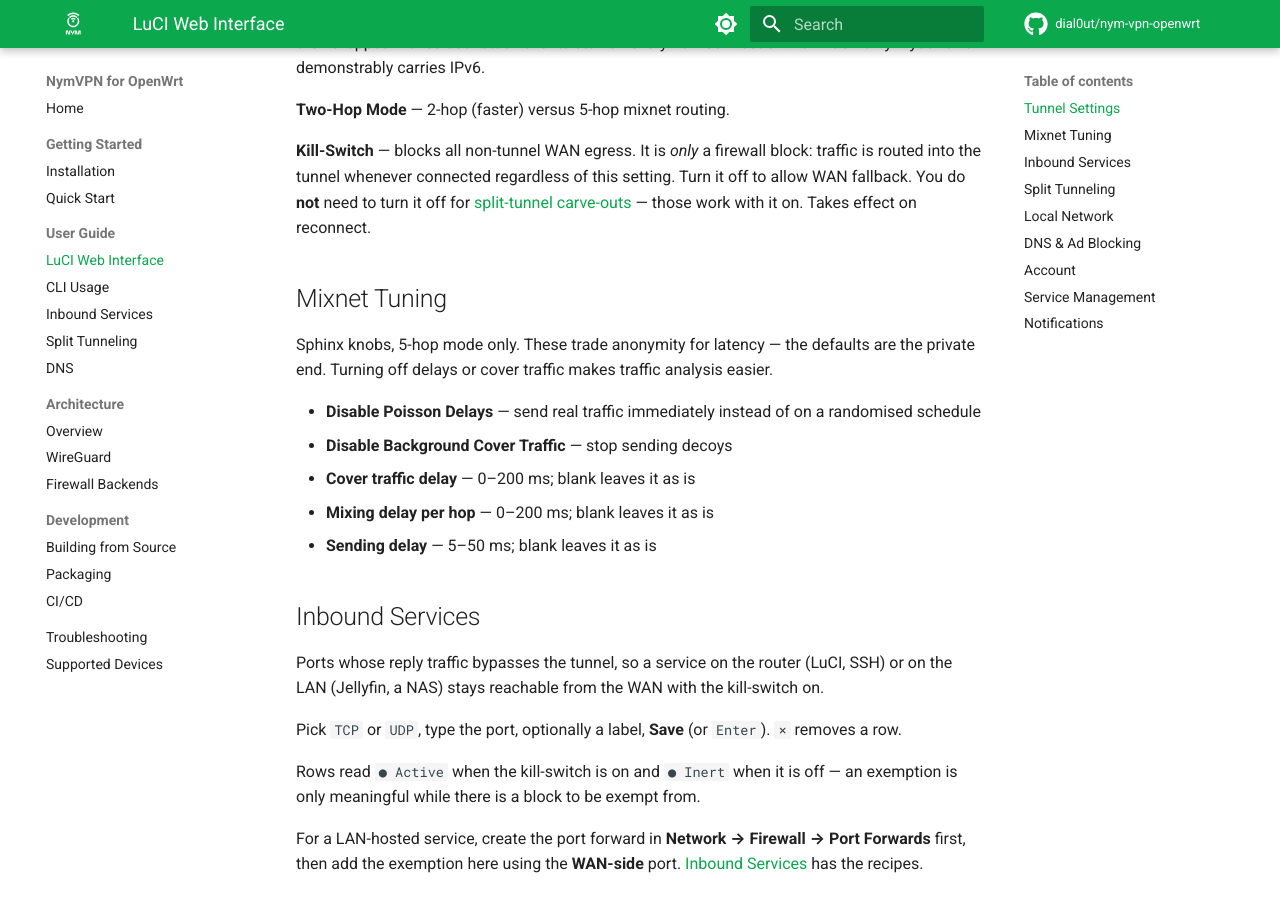
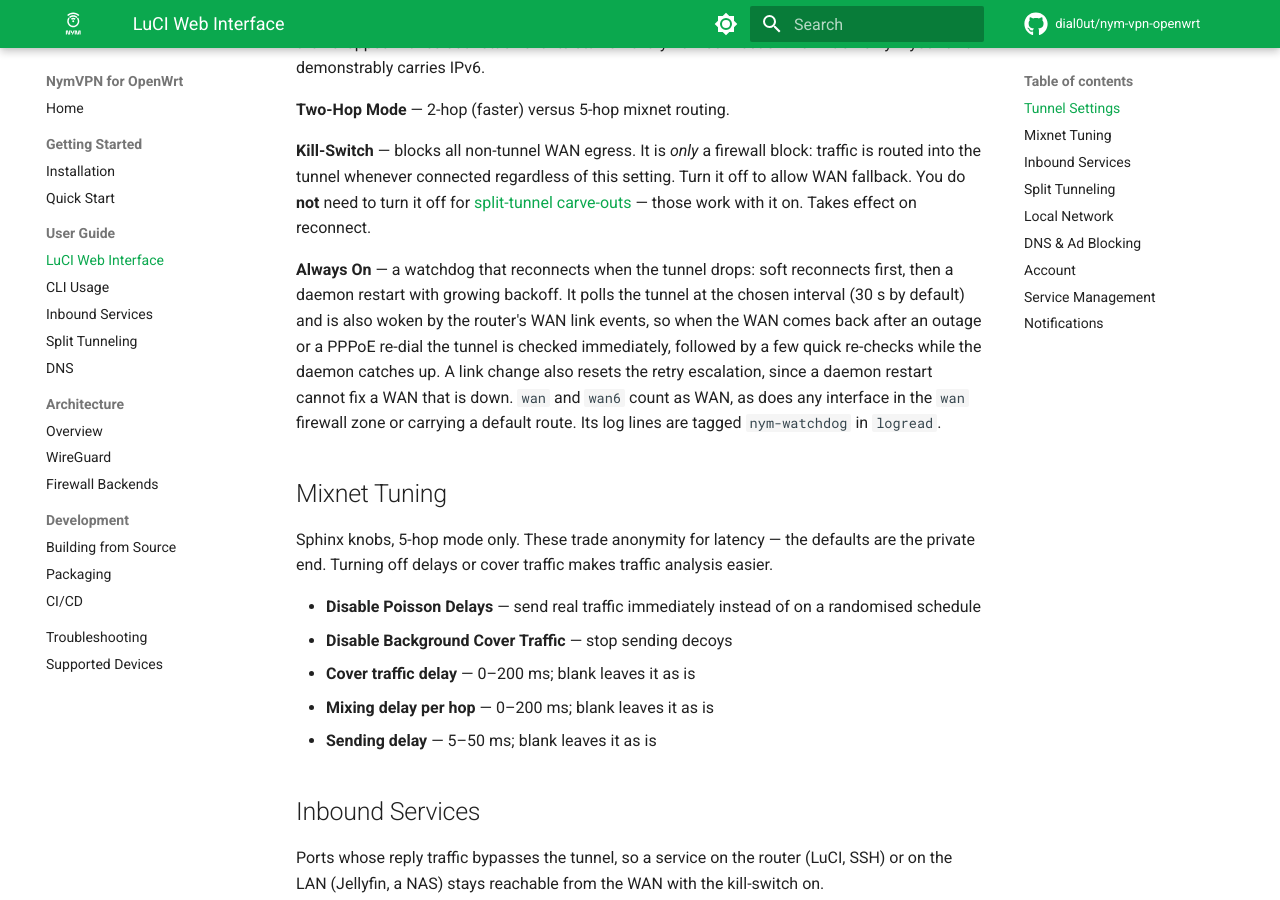
Before and after one commit to dial0ut/nym-vpn-openwrt, an MkDocs documentation site: the page built from docs/guide/luci.md, in a window 1280 px wide and 900 px high, scrolled down 385 px. Built offline with MkDocs 1.6.1 and Material for MkDocs 9.7.7, drawn with Linux system fonts in a browser that asks for light colours; comment, search, counter and statistics services are not loaded.

Commit message:
feat(watchdog): wake on WAN link events
A hotplug iface hook signals the always-on watchdog on ifup/ifdown of a
WAN-facing interface (wan, wan6, members of the wan firewall zone, or a
default-route holder), so the tunnel is checked at once instead of at the
next poll. The loop now sleeps in an interruptible background sleep, resets
its retry escalation on a link change and follows link-up with a few quick
re-checks; the periodic poll remains the fallback. Closes #6.

```diff
--- a/docs/guide/luci.md
+++ b/docs/guide/luci.md
@@ -17,6 +17,14 @@ exit demonstrably carries IPv6.
 routed into the tunnel whenever connected regardless of this setting. Turn it off to allow WAN
 fallback. You do **not** need to turn it off for
 [split-tunnel carve-outs](split-tunneling.md) — those work with it on. Takes effect on reconnect.
+
+**Always On** — a watchdog that reconnects when the tunnel drops: soft reconnects first, then a
+daemon restart with growing backoff. It polls the tunnel at the chosen interval (30 s by default)
+and is also woken by the router's WAN link events, so when the WAN comes back after an outage or a
+PPPoE re-dial the tunnel is checked immediately, followed by a few quick re-checks while the daemon
+catches up. A link change also resets the retry escalation, since a daemon restart cannot fix a
+WAN that is down. `wan` and `wan6` count as WAN, as does any interface in the `wan` firewall zone
+or carrying a default route. Its log lines are tagged `nym-watchdog` in `logread`.
 
 ## Mixnet Tuning
 
```
Also changed, not shown: CHANGELOG.md (+8 -0 lines), docs/development/packaging.md (+6 -0 lines), 5 other files.
